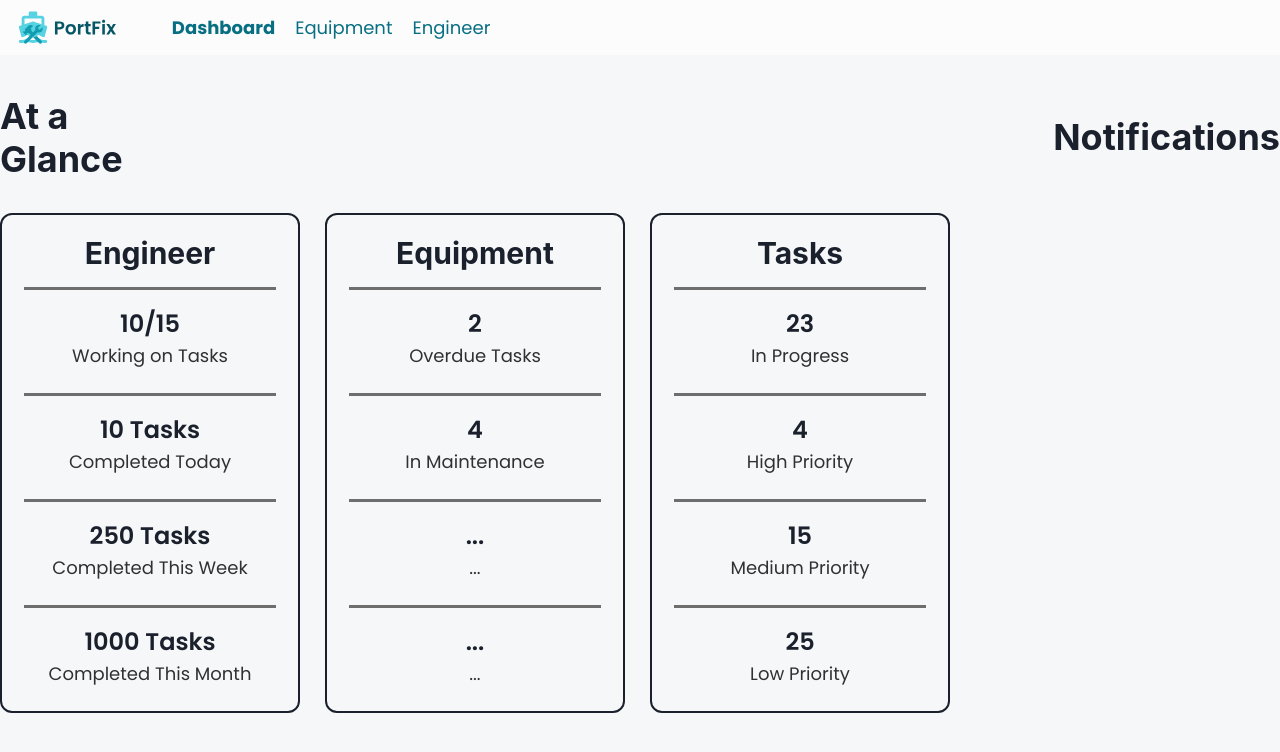
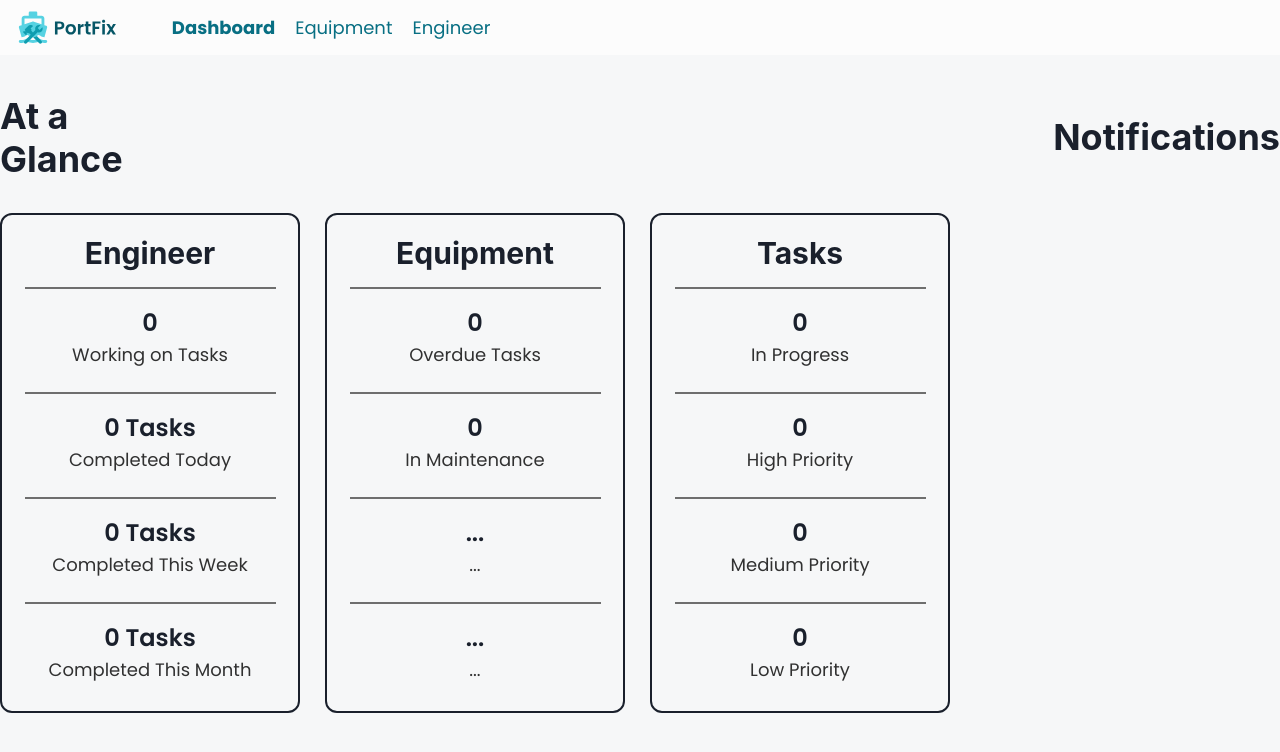
Before and after one commit to PuttTim/PSA-vpn2, a React (Vite) app in the folder portfix_web/: page /dashboard in a window 1280 px wide. Shown: the top 752 px of the page. Built offline with nearby package versions, Linux system fonts and the light colour scheme; no server answers; the database is empty.

Commit message:
Integrated the At a Glance columns with Firestore

```diff
--- a/portfix_web/src/Pages/Dashboard.tsx
+++ b/portfix_web/src/Pages/Dashboard.tsx
@@ -19,6 +19,7 @@ import {
     Center,
     Divider,
 } from "@chakra-ui/react"
+import { DateTime } from "luxon"
 
 const Dashboard = () => {
     const db = getFirestore(firebaseInstance)
@@ -26,21 +27,25 @@ const Dashboard = () => {
     const [taskList, setTaskList] = useState<Task[]>([])
     const [logList, setLogList] = useState<Log[]>([])
 
-    // useEffect(() => {
-    //     const unsubscribeTask = onSnapshot(
-    //         collection(db, "task"),
-    //         querySnapshot => {
-    //             const tempTaskList: Task[] = []
-    //             querySnapshot.forEach(doc => {
-    //                 tempTaskList.push({
-    //                     ...(doc.data() as Task),
-    //                     id: doc.id,
-    //                 })
-    //             })
+    useEffect(() => {
+        const unsubscribeTask = onSnapshot(
+            collection(db, "task"),
+            querySnapshot => {
+                const tempTaskList: Task[] = []
+                querySnapshot.forEach(doc => {
+                    tempTaskList.push({
+                        ...(doc.data() as Task),
+                        id: doc.id,
+                        dueDate: DateTime.fromSeconds(
+                            doc.data().dueDate.seconds,
+                        ),
+                    })
+                })
 
-    //             setTaskList(tempTaskList)
-    //         },
-    //     )
+                setTaskList(tempTaskList)
+            },
+        )
+
         //     const unsubscribeEquipment = onSnapshot(
         //         collection(db, "equipment"),
         //         querySnapshot => {
@@ -55,32 +60,111 @@ const Dashboard = () => {
         //         },
         //     )
 
-    //     const unsubscribeLog = onSnapshot(
-    //         collection(db, "log"),
-    //         querySnapshot => {
-    //             const tempLogList: Log[] = []
-    //             querySnapshot.forEach(doc => {
-    //                 tempLogList.push({
-    //                     ...(doc.data() as Log),
-    //                     id: doc.id,
-    //                 })
-    //             })
-    //             setLogList(tempLogList)
-    //         },
-    //     )
+        const unsubscribeLog = onSnapshot(
+            collection(db, "log"),
+            querySnapshot => {
+                const tempLogList: Log[] = []
+                querySnapshot.forEach(doc => {
+                    tempLogList.push({
+                        ...(doc.data() as Log),
+                        id: doc.id,
+                        timestamp: DateTime.fromSeconds(
+                            doc.data().timestamp.seconds,
+                        ),
+                    })
+                })
+                setLogList(tempLogList)
+            },
+        )
 
-    //     return () => {
-    //         unsubscribeTask()
-    //         unsubscribeEquipment()
-    //         unsubscribeLog()
-    //     }
-    // }, [])
+        return () => {
+            unsubscribeTask()
+            // unsubscribeEquipment()
+            unsubscribeLog()
+        }
+    }, [])
 
     useEffect(() => {
         console.log(equipmentList)
         console.log(taskList)
         console.log(logList)
     }, [equipmentList, taskList, logList])
+
+    const getWorkingEngineers = (taskList: Task[]) => {
+        const workingEngineers = [] as any[]
+        const inProgressTasks = getInProgressTasks(taskList)
+        inProgressTasks.filter(task => {
+            if (!workingEngineers.includes(task.engineerId)) {
+                workingEngineers.push(task.engineerId)
+            }
+        })
+        return workingEngineers
+    }
+
+    const getTasksCompletedToday = (logList: Log[]) => {
+        return logList.filter(log => {
+            const diffInDays = log.timestamp.diffNow().as("days")
+
+            return diffInDays < 0 && diffInDays > -1
+        })
+    }
+
+    const getTasksCompletedWeek = (logList: Log[]) => {
+        return logList.filter(log => {
+            const diffInDays = log.timestamp.diffNow().as("days")
+
+            return diffInDays < 0 && diffInDays > -7
+        })
+    }
+
+    const getTasksCompletedMonth = (logList: Log[]) => {
+        return logList.filter(log => {
+            const diffInDays = log.timestamp.diffNow().as("days")
+
+            return diffInDays < 0 && diffInDays > -30
+        })
+    }
+
+    const getOverdueTasks = (taskList: Task[]) => {
+        return taskList.filter(task => {
+            return task.dueDate.diffNow().as("days") < 0
+        })
+    }
+
+    const getMaintenanceEquipments = (taskList: Task[]) => {
+        const maintenanceEquipment = [] as any[]
+        const inProgressTasks = getInProgressTasks(taskList)
+        inProgressTasks.filter(task => {
+            if (!maintenanceEquipment.includes(task.equipmentId)) {
+                maintenanceEquipment.push(task.equipmentId)
+            }
+        })
+        return maintenanceEquipment
+    }
+
+    const getInProgressTasks = (taskList: Task[]) => {
+        return taskList.filter(task => {
+            return task.status === "In Progress"
+        })
+    }
+
+    const getHighPriorityTasks = (taskList: Task[]) => {
+        return taskList.filter(task => {
+            return task.priority === 3
+        })
+    }
+
+    const getMediumPriorityTasks = (taskList: Task[]) => {
+        return taskList.filter(task => {
+            return task.priority === 2
+        })
+    }
+
+    const getLowPriorityTasks = (taskList: Task[]) => {
+        return taskList.filter(task => {
+            return task.priority === 1
+        })
+    }
 
     return (
         <Box w="full">
@@ -102,7 +186,7 @@ const Dashboard = () => {
                         spacing="16px"
                         divider={
                             <Divider
-                                border="2px"
+                                border="1px"
                                 borderColor="blackAlpha.900"
                                 maxWidth="250px"
                             />
@@ -112,7 +196,9 @@ const Dashboard = () => {
                         </Heading>
 
                         <Stat>
-                            <StatNumber textAlign="center">10/15</StatNumber>
+                            <StatNumber textAlign="center">
+                                {getWorkingEngineers(taskList).length}
+                            </StatNumber>
                             <StatHelpText
                                 fontSize="lg"
                                 textColor="black"
@@ -122,7 +208,9 @@ const Dashboard = () => {
                         </Stat>
 
                         <Stat>
-                            <StatNumber textAlign="center">10 Tasks</StatNumber>
+                            <StatNumber textAlign="center">
+                                {getTasksCompletedToday(logList).length} Tasks
+                            </StatNumber>
                             <StatHelpText
                                 fontSize="lg"
                                 textColor="black"
@@ -133,7 +221,7 @@ const Dashboard = () => {
 
                         <Stat>
                             <StatNumber textAlign="center">
-                                250 Tasks
+                                {getTasksCompletedWeek(logList).length} Tasks
                             </StatNumber>
                             <StatHelpText
                                 fontSize="lg"
@@ -145,7 +233,7 @@ const Dashboard = () => {
 
                         <Stat>
                             <StatNumber textAlign="center">
-                                1000 Tasks
+                                {getTasksCompletedMonth(logList).length} Tasks
                             </StatNumber>
                             <StatHelpText
                                 fontSize="lg"
@@ -168,7 +256,7 @@ const Dashboard = () => {
                         spacing="16px"
                         divider={
                             <Divider
-                                border="2px"
+                                border="1px"
                                 borderColor="blackAlpha.900"
                                 maxWidth="250px"
                             />
@@ -178,7 +266,9 @@ const Dashboard = () => {
                         </Heading>
 
                         <Stat>
-                            <StatNumber textAlign="center">2</StatNumber>
+                            <StatNumber textAlign="center">
+                                {getOverdueTasks(taskList).length}
+                            </StatNumber>
                             <StatHelpText
                                 fontSize="lg"
                                 textColor="black"
@@ -188,7 +278,9 @@ const Dashboard = () => {
                         </Stat>
 
                         <Stat>
-                            <StatNumber textAlign="center">4</StatNumber>
+                            <StatNumber textAlign="center">
+                                {getMaintenanceEquipments(taskList).length}
+                            </StatNumber>
                             <StatHelpText
                                 fontSize="lg"
                                 textColor="black"
@@ -230,7 +322,7 @@ const Dashboard = () => {
                         spacing="16px"
                         divider={
                             <Divider
-                                border="2px"
+                                border="1px"
                                 borderColor="blackAlpha.900"
                                 maxWidth="250px"
                             />
@@ -240,7 +332,9 @@ const Dashboard = () => {
                         </Heading>
 
                         <Stat>
-                            <StatNumber textAlign="center">23</StatNumber>
+                            <StatNumber textAlign="center">
+                                {getInProgressTasks(taskList).length}
+                            </StatNumber>
                             <StatHelpText
                                 fontSize="lg"
                                 textColor="black"
@@ -250,7 +344,9 @@ const Dashboard = () => {
                         </Stat>
 
                         <Stat>
-                            <StatNumber textAlign="center">4</StatNumber>
+                            <StatNumber textAlign="center">
+                                {getHighPriorityTasks(taskList).length}
+                            </StatNumber>
                             <StatHelpText
                                 fontSize="lg"
                                 textColor="black"
@@ -260,7 +356,9 @@ const Dashboard = () => {
                         </Stat>
 
                         <Stat>
-                            <StatNumber textAlign="center">15</StatNumber>
+                            <StatNumber textAlign="center">
+                                {getMediumPriorityTasks(taskList).length}
+                            </StatNumber>
                             <StatHelpText
                                 fontSize="lg"
                                 textColor="black"
@@ -270,7 +368,9 @@ const Dashboard = () => {
                         </Stat>
 
                         <Stat>
-                            <StatNumber textAlign="center">25</StatNumber>
+                            <StatNumber textAlign="center">
+                                {getLowPriorityTasks(taskList).length}
+                            </StatNumber>
                             <StatHelpText
                                 fontSize="lg"
                                 textColor="black"
```
Lines whose indentation alone changed are shown as unchanged.
